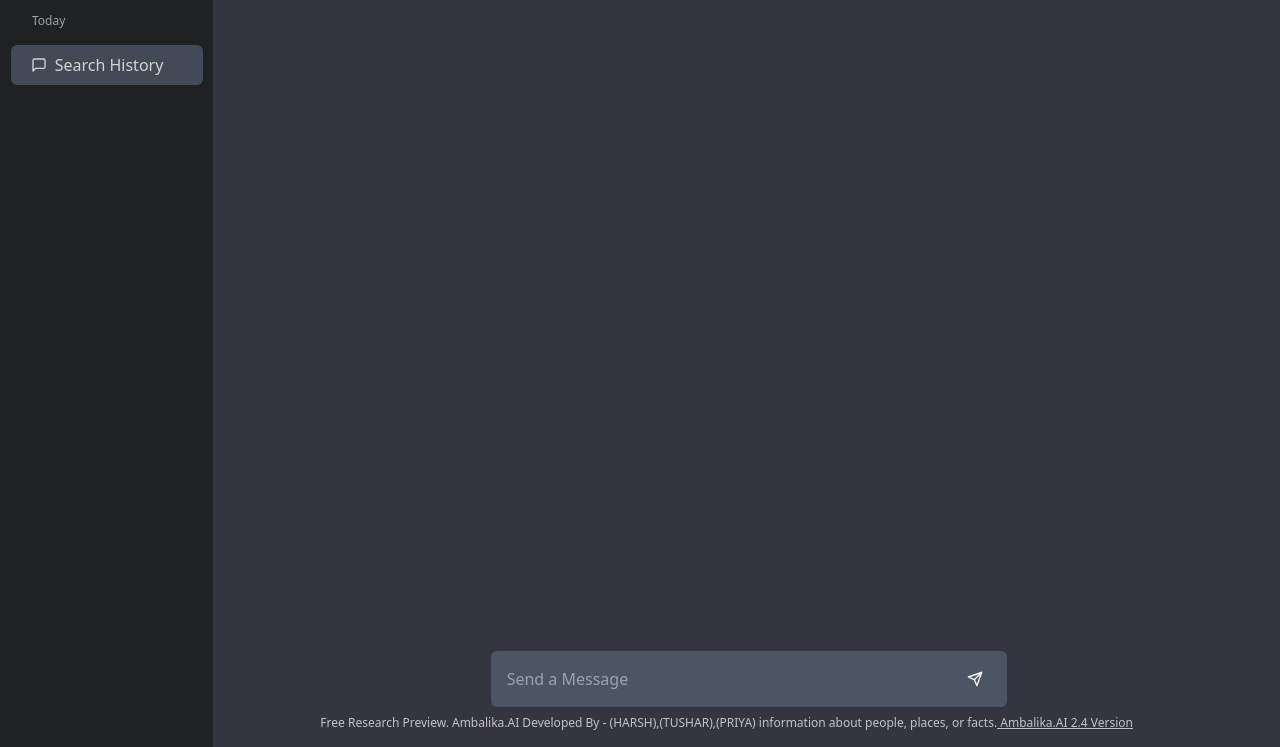
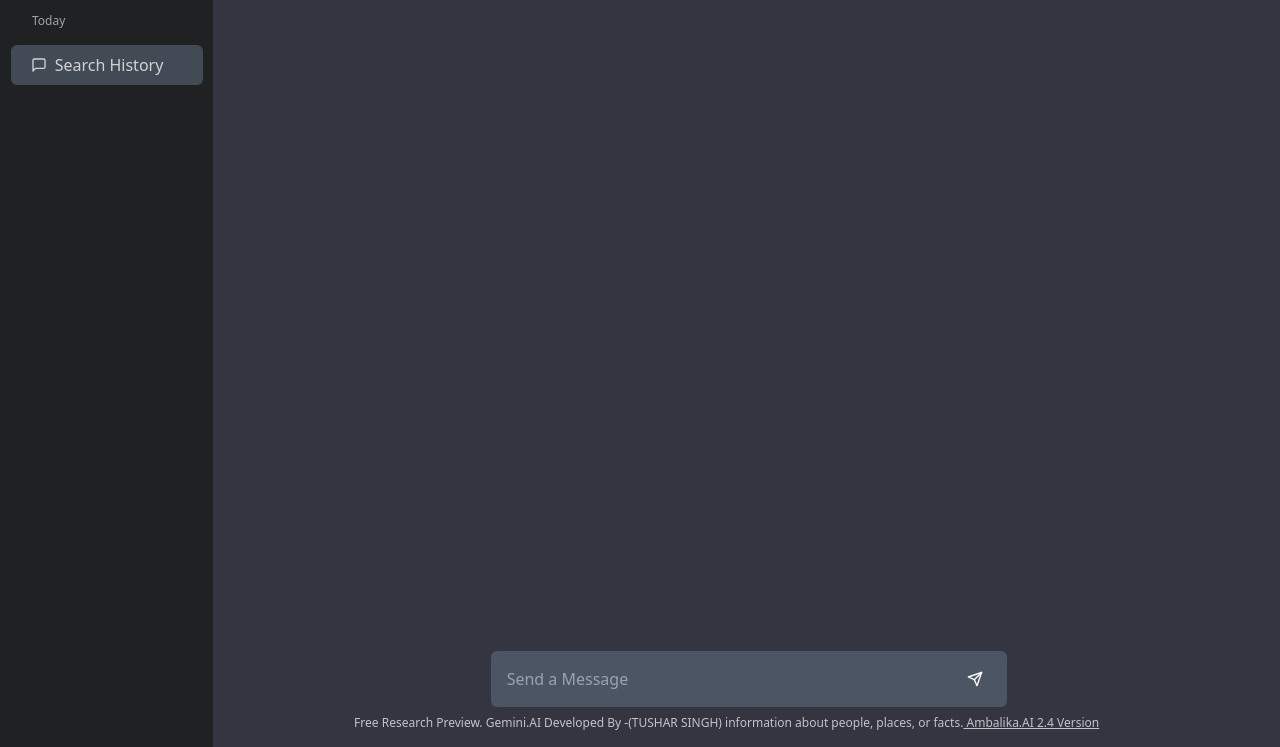
Before and after one commit to Tushar9794/Antelope-.AI, a website: page index.html in a window 1280 px wide. Shown: the part 53-800 px from the top of the page. Drawn offline with Linux system fonts and the light colour scheme.

Commit message:
index.html

```diff
--- a/index.html
+++ b/index.html
@@ -139,7 +139,7 @@
                       </svg>
                   </button>
               </div>
-              <div class="text-xs py-2 pr-10 opacity-70">Free Research Preview. Ambalika.AI Developed By - (HARSH),(TUSHAR),(PRIYA)                  information about people, places, or facts.<a class="underline"
+              <div class="text-xs py-2 pr-10 opacity-70">Free Research Preview. Gemini.AI Developed By -(TUSHAR SINGH)                  information about people, places, or facts.<a class="underline"
                       href="https://help.openai.com/en/articles/6825453-Ambalika.AI-release-notes"> Ambalika.AI 2.4
                       Version</a></div>
           </div>
```
